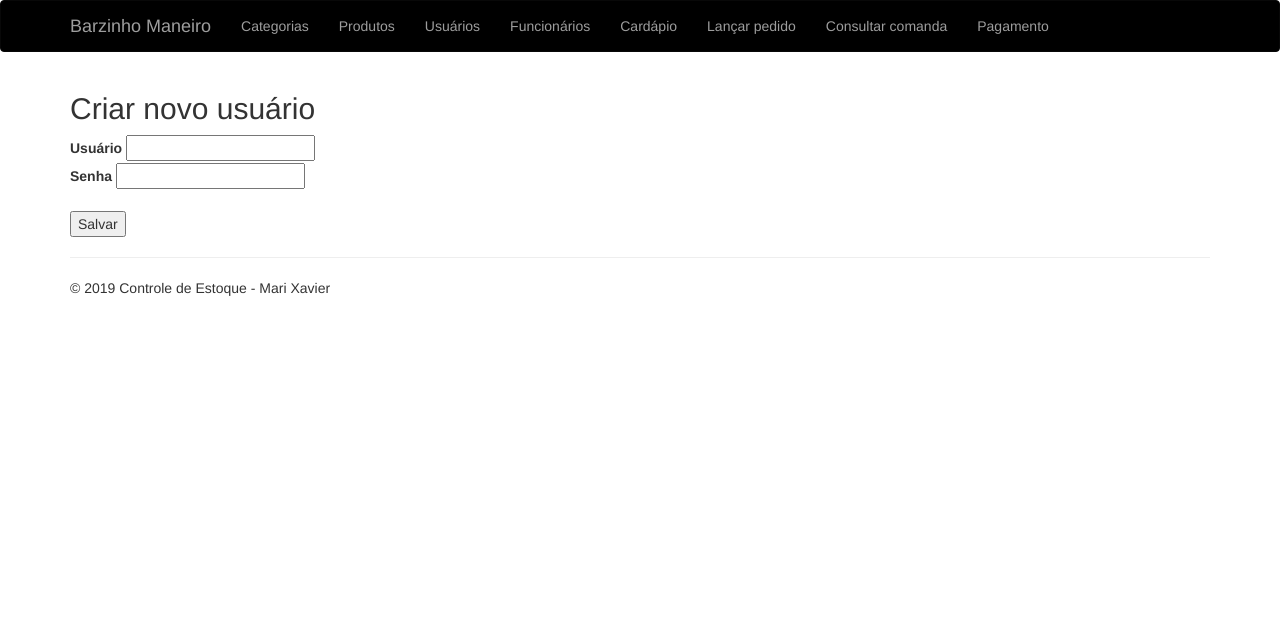
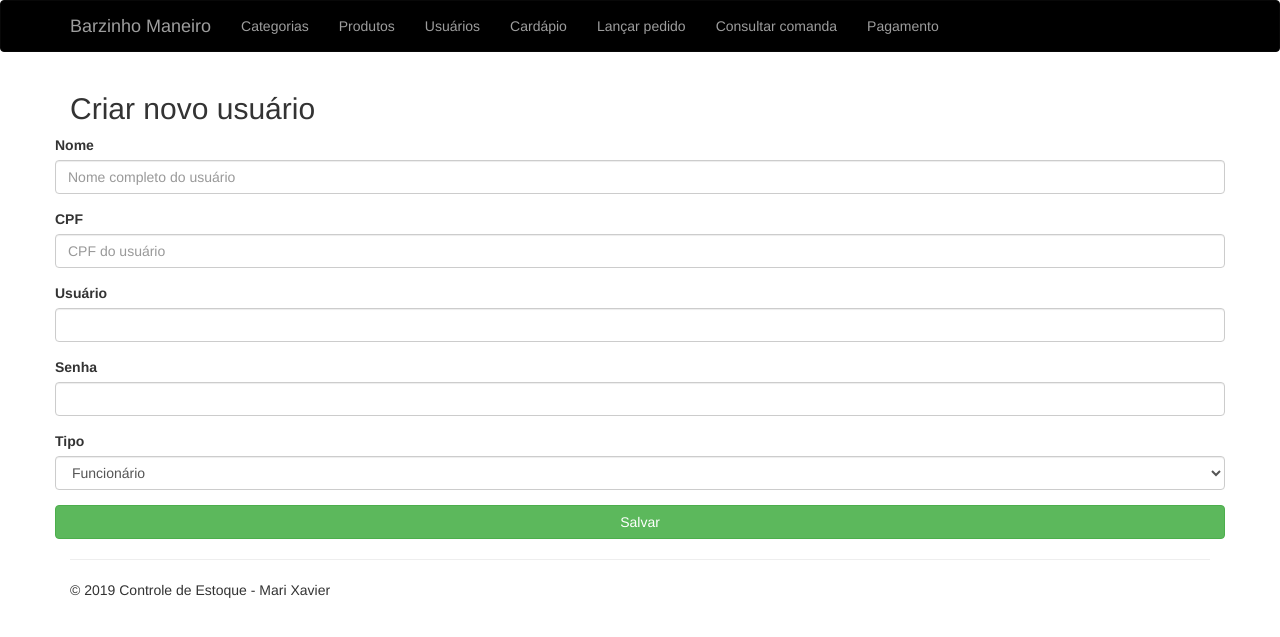
Before and after one commit to MariXavier/Barzinho-Maneiro, a PHP site: page /usuarios-criar.php in a window 1280 px wide. Shown: the top 637 px of the page. Run offline with PHP 8.4, Linux system fonts and the light colour scheme.

Commit message:
Insere novo usuário. Altera usuário já existente.

```diff
--- a/barzinho-maneiro/cabecalho.php
+++ b/barzinho-maneiro/cabecalho.php
@@ -27,7 +27,6 @@
                 <li><a href="categorias.php">Categorias</a></li>
                 <li><a href="produtos.php">Produtos</a></li>
                 <li><a href="usuarios.php">Usuários</a></li>
-                <li><a href="funcionario.php">Funcionários</a></li>
                 <li><a href="cardapio.php">Cardápio</a></li>
                 <li><a href="lancamentoPedido.php">Lançar pedido</a></li>
                 <li><a href="consultarComanda.php">Consultar comanda</a></li>
--- a/barzinho-maneiro/categorias.php
+++ b/barzinho-maneiro/categorias.php
@@ -3,9 +3,9 @@ require_once 'classes/Categoria.php';
 
 $categoria = new Categoria();
 $lista = $categoria->listar();
-echo "<pre>";
-print_r($lista);
-echo "</pre>";
+// echo "<pre>";
+// print_r($lista);
+// echo "</pre>";
 
 
 require_once 'cabecalho.php';
--- a/barzinho-maneiro/usuarios-criar-post.php
+++ b/barzinho-maneiro/usuarios-criar-post.php
@@ -6,8 +6,11 @@
 
     $loginUsuario = $_POST['usuario'];
     $senha = $_POST['senha'];
+    $nome = $_POST['nomeUsuario'];
+    $cpf = $_POST['cpf'];
+    $tipo = $_POST['tipo'];
 
-    $usuario -> inserirUsuario($loginUsuario, $senha);
+    $usuario -> inserirUsuario($loginUsuario, $senha, $nome, $cpf, $tipo);
     header('Location:usuarios.php');
 
 ?>
--- a/barzinho-maneiro/usuarios-criar.php
+++ b/barzinho-maneiro/usuarios-criar.php
@@ -3,13 +3,34 @@
 <h2>Criar novo usuário</h2>
 
 <form name="novo-usuario" method="post" action="usuarios-criar-post.php">
-    <label>Usuário</label>
-    <input name="usuario" maxlength="30">
-    <br>
-    <label>Senha</label>
-    <input type="password" name="senha" maxlength="10" title="Máximo de 10 caracteres">
-    <br><br>
-    <button type="submit">Salvar</button>
+    <div class="row">
+        <div>
+            <div class="form-group">
+                <label for="nome">Nome</label>
+                <input type="text" name="nomeUsuario" class="form-control" placeholder="Nome completo do usuário" required>
+            </div>
+            <div class="form-group">
+                <label for="nome">CPF</label>
+                <input type="text" name="cpf" class="form-control" placeholder="CPF do usuário" required>
+            </div>
+            <div class="form-group">
+                <label for="nome">Usuário</label>
+                <input type="text" name="usuario" class="form-control" required>
+            </div>
+            <div class="form-group">
+                <label for="nome">Senha</label>
+                <input type="password" name="senha" maxlength="10" title="Máximo de 10 caracteres" class="form-control" required>
+            </div>
+            <div class="form-group">
+                <label for="nome">Tipo</label>
+                <select class="form-control" name="tipo">
+                    <option value="10">Funcionário</option>
+                    <option value="20">Gerente</option>
+                </select>
+            </div>
+            <input type="submit" class="btn btn-success btn-block" value="Salvar">
+        </div>
+    </div>
 </form>
 
 <?php require_once 'rodape.php'; ?>
```
Also changed, not shown: barzinho-maneiro/classes/Usuario.php (+28 -5 lines), barzinho-maneiro/usuarios-editar-post.php (added, +18 -0 lines), barzinho-maneiro/usuarios-editar.php (added, +46 -0 lines), barzinho-maneiro/usuarios.php (+5 -8 lines).
